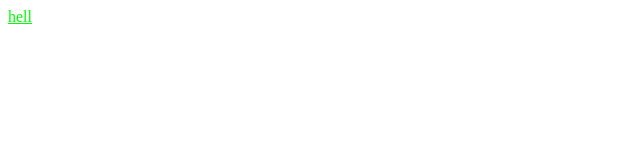
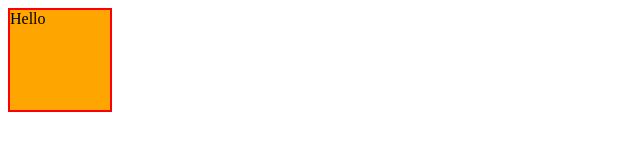
Before and after one commit to sanskaarz/LearnCSS, a plain HTML site: page Flexbox/index5 transition.html in a window 1280 px wide. Shown: the whole page, without its empty margins (0-640 px from the left). Drawn offline with Linux system fonts and the light colour scheme.

Commit message:
Modified

```diff
--- a/Flexbox/index5 transition.html
+++ b/Flexbox/index5 transition.html
@@ -7,6 +7,6 @@
     <link rel="stylesheet" href="styletransition.css">
 </head>
 <body>
-    <a href="">hell</a>
+    <div>Hello</div>
 </body>
 </html>
--- a/Flexbox/styletransition.css
+++ b/Flexbox/styletransition.css
@@ -1,24 +1,45 @@
 /* CSS Pseudo-classes
 https://www.w3schools.com/css/css_pseudo_classes.asp
+*/
+div{
+    height: 100px;
+    width: 100px;
+    border: 2px solid red;
+    background-color: orange;
+    /* transition-property: all;
+    transition-duration: 3s;
+    overflow:hidden;
+    transition-timing-function: ease-in;
+    transition-delay: 1s; */
+    transition: all 3s ease-in 1s;/*Transition Shorthand*/
+}
 
-a:link {
-  color: #FF0000;
+div:hover {
+    background-color: red;
+    color: #FF00FF;
+    font-size: 50px;
 }
-*/
-a:link {
-    color: #FF0000;
-  }
-/* visited link */
-a:visited {
-    color: #00FF00;
-  }
-
-  /* mouse over link */
-  a:hover {
-    color: #FF00FF;
-  }
 
   /* selected link */
-  a:active {
+div:active {
+    background-color: aqua;
     color: #0000FF;
-  }
+}
+
+
+
+/* Transform
+
+Change size-Big/Small
+
+transform: scale(2);
+transform: scaleY(0.5);
+
+Move element
+
+transform: translate(20px);
+transform: translate(20px, 50px);
+
+transform: skew (30deg);Theda Medha
+
+*/
```
